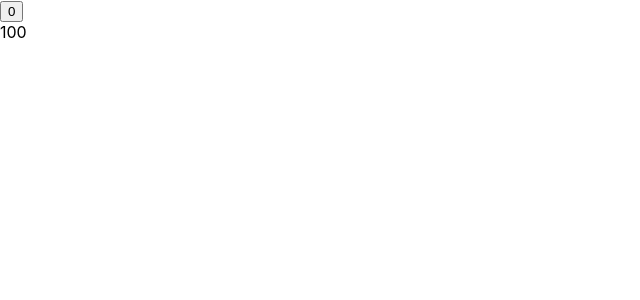
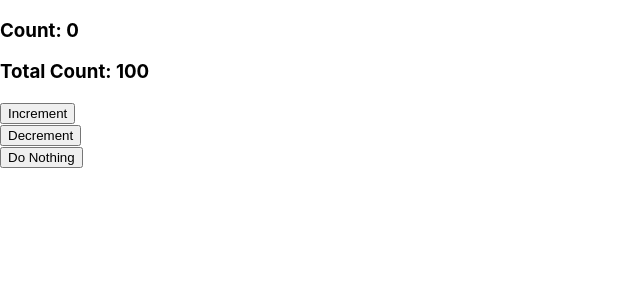
Before and after one commit to gorakhjoshi/FDBIII, a React (Create React App) app in the folder intermediate-react/: page / in a window 1280 px wide. Shown: the top 300 px of the page, without its empty margins (0-640 px from the left). Built offline with nearby package versions, Linux system fonts and the light colour scheme.

Commit message:
useReducer hook final

```diff
--- a/intermediate-react/src/App.js
+++ b/intermediate-react/src/App.js
@@ -1,34 +1,30 @@
 // useReducer: simple Counter
 
-import * as React from "react";
+import { useReducer } from "react";
+import { countReducer } from "./reducer/reducer";
 
-function countReducer(state, action) {
-  console.log("Running countReducer Function!");
-  console.log("value of state", state);
-  console.log("value of newState", action);
+const initialValue = {
+  count: 0,
+  total: 100,
+};
 
-  return { ...state, ...action };
-}
-
-function Counter({ initialValue = 0, step = 1, totalCount = 100 }) {
-  const [state, setState] = React.useReducer(countReducer, {
-    count: initialValue,
-    total: totalCount,
-  });
-
-  console.log(state);
+function Counter({ step = 1 }) {
+  const [state, dispatch] = useReducer(countReducer, initialValue);
 
   const { count, total } = state;
-
-  console.log("Counter is Running");
-  console.log("Current Value of count", count);
-
-  const increment = () => setState({ count: count + step });
+  const increment = () => dispatch({ type: "increment", step });
+  const decrement = () => dispatch({ type: "decrement", step });
+  const neutral = () => dispatch();
 
   return (
     <>
-      <button onClick={increment}>{count}</button>
-      <div>{total}</div>
+      <h3>Count: {count}</h3>
+      <h3>Total Count: {total}</h3>
+      <button onClick={increment}>Increment</button>
+      <br />
+      <button onClick={decrement}>Decrement</button>
+      <br />
+      <button onClick={neutral}>Do Nothing</button>
     </>
   );
 }
--- /dev/null
+++ b/intermediate-react/src/reducer/reducer.js
@@ -0,0 +1,10 @@
+export function countReducer(state, action) {
+  switch (action?.type) {
+    case "increment":
+      return { ...state, count: state.count + action.step };
+    case "decrement":
+      return { ...state, count: state.count - action.step };
+  }
+
+  return { ...state };
+}
```
